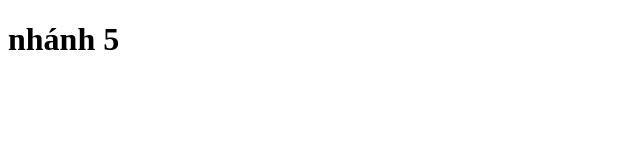
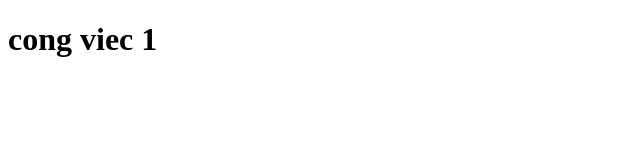
Before and after one commit to TienNoMoney/duan5, a plain HTML site: page index.html in a window 1280 px wide. Shown: the full height of the page, 0-640 px from the left. Drawn offline with Linux system fonts and the light colour scheme.

Commit message:
cong viec 1

```diff
--- a/index.html
+++ b/index.html
@@ -6,6 +6,6 @@
     <title>Document</title>
   </head>
   <body>
-    <h1>nhánh 5</h1>
+    <h1>cong viec 1</h1>
   </body>
 </html>
```
